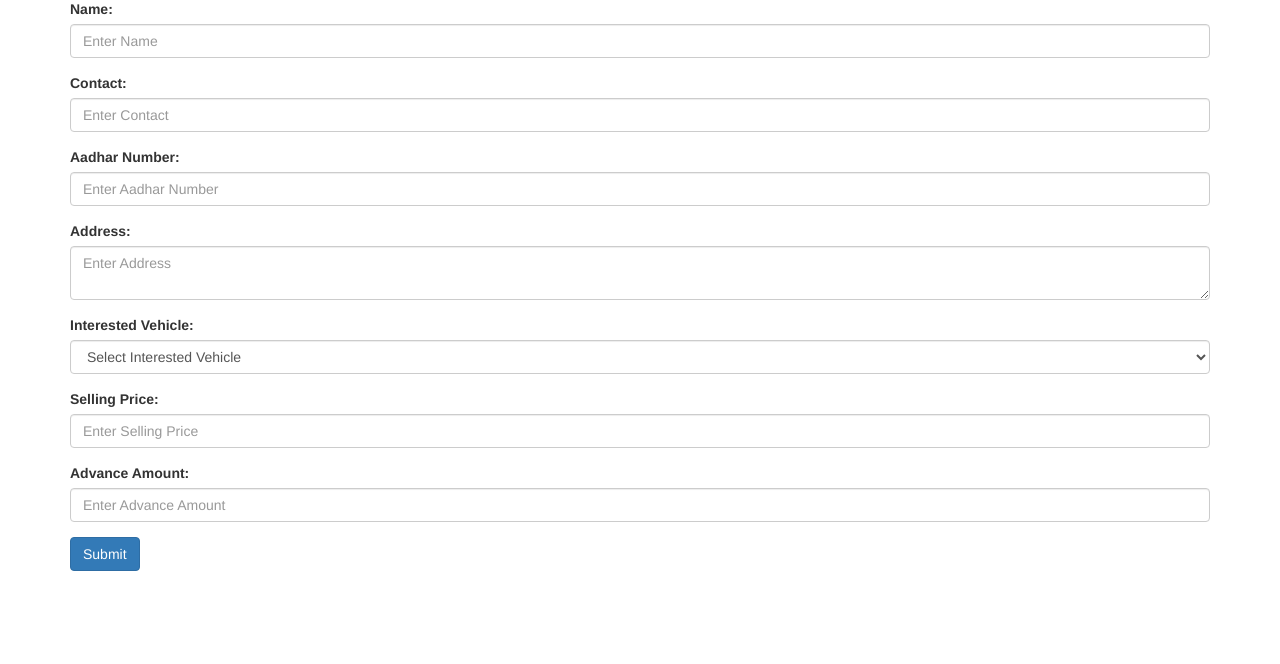
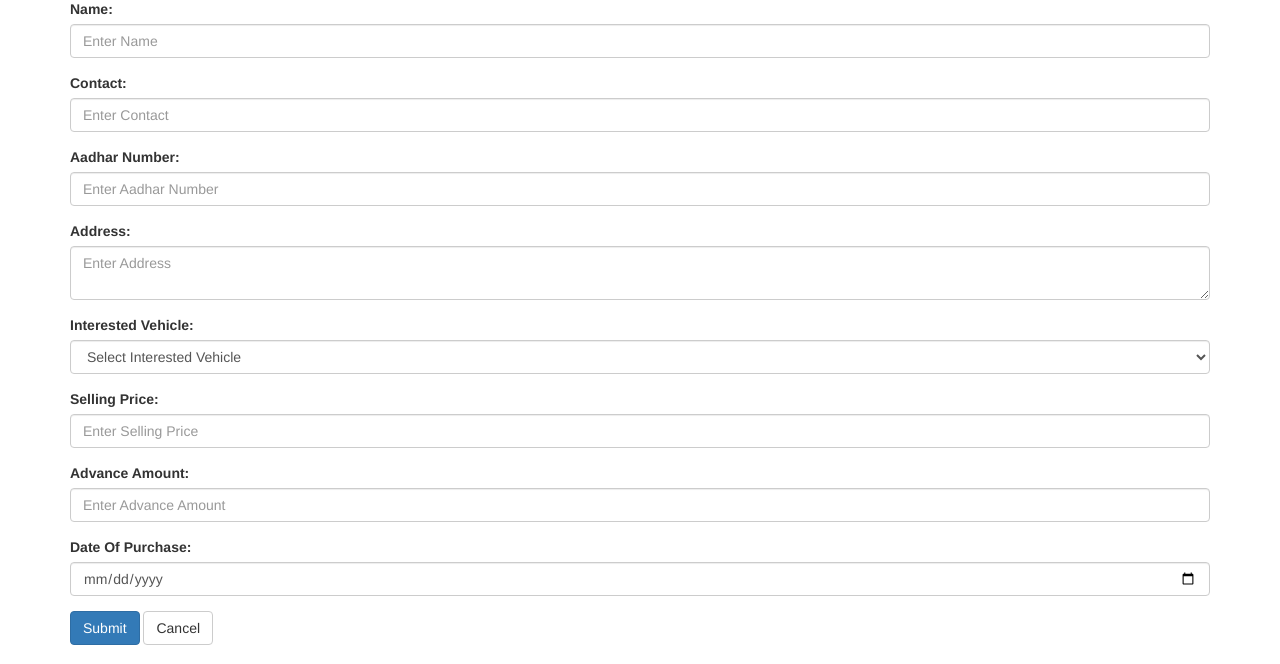
Before and after one commit to senthil1099/car-dealership-app, a Django app: template used_car/templates/used_car/add_customer.html in a window 1280 px wide. Shown: the part 136-800 px from the top of the page. Run offline with Django 3.2, Linux system fonts and the light colour scheme; the template is opened without the code that fills it: most values are stand-ins (such as "Sample title", 1, 10 or a date in 2020); some libraries are stand-ins or nearby versions.

Commit message:
added date to add_customer

```diff
--- a/used_car/models.py
+++ b/used_car/models.py
@@ -63,6 +63,7 @@ class Customer(models.Model):
     interested_vehicle = models.ForeignKey(UsedCar, on_delete=models.CASCADE, verbose_name="Vehicle")
     sell_price = models.DecimalField(max_digits=10, decimal_places=2)
     advance_amount = models.DecimalField(max_digits=10, decimal_places=2, default=0)
+    advance_date = models.DateField(default=timezone.now,  verbose_name="DOP")
 
     def __str__(self):
         return self.name
--- a/used_car/templates/used_car/add_customer.html
+++ b/used_car/templates/used_car/add_customer.html
@@ -51,8 +51,14 @@
       <input type="number" class="form-control" id="advance_amount" name="advance_amount" placeholder="Enter Advance Amount">
       <span class="error text-danger">{{ form.errors.advance_amount }}</span>
     </div>
+    <div class="form-group">
+      <label for="purchased_date">Date Of Purchase:</label>
+      <input type="date" class="form-control" id="purchased_date" name="purchased_date" value="{{ default_date }}" max="{{ default_date }}">
+      <span class="error text-danger">{{ form.errors.status }}</span>
+    </div>
 
     <button type="submit" class="btn btn-primary">Submit</button>
+    <a href="{% url 'usedcar:used_car_list' %}" class="btn btn-default">Cancel</a>
   </form>
 </div>
 
--- a/used_car/templates/used_car/usedcar_create.html
+++ b/used_car/templates/used_car/usedcar_create.html
@@ -102,6 +102,7 @@
     </div>
 
     <button type="submit" class="btn btn-primary">Submit</button>
+    <a href="{% url 'usedcar:used_car_list' %}" class="btn btn-default">Cancel</a>
   </form>
 </div>
 
```
Also changed, not shown: used_car/views.py (+6 -4 lines), used_car/migrations/0003_customer_advance_date.py (added).
